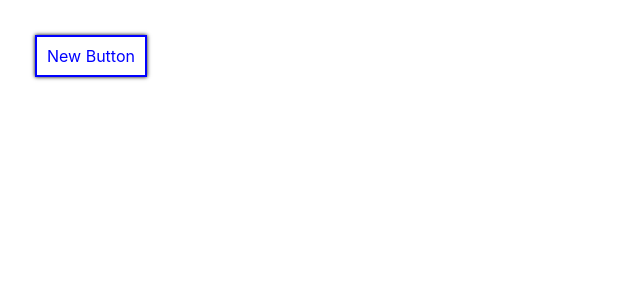
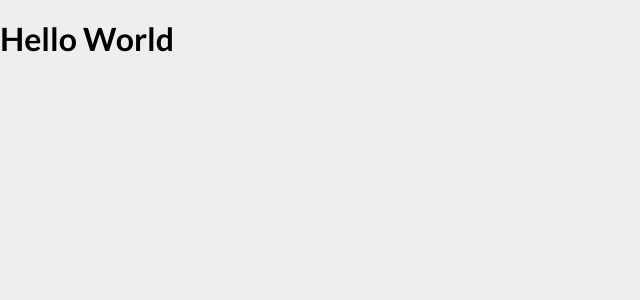
Before and after one commit to RobFyd/practice-in-react, a React (Create React App) app: page / in a window 1280 px wide. Shown: the top 300 px of the page, without its empty margins (0-640 px from the left). Built offline with nearby package versions, Linux system fonts and the light colour scheme.

Commit message:
new exercises started

```diff
--- a/src/App.js
+++ b/src/App.js
@@ -1,13 +1,11 @@
-import { ThemeProvider } from "styled-components";
-import { theme } from "./theme";
-import { StyledButton } from "./styled";
+
 
 function App() {
-  return (
-    <ThemeProvider theme={theme}>
-      <StyledButton></StyledButton>
-    </ThemeProvider>
-  )
+ return (
+    <div>
+      <h1>Hello World</h1>
+    </div>
+ )
 }
 
 export default App;
--- a/src/index.css
+++ b/src/index.css
@@ -1,13 +1,12 @@
-body {
-  margin: 25px;
-  font-family: -apple-system, BlinkMacSystemFont, 'Segoe UI', 'Roboto', 'Oxygen',
-    'Ubuntu', 'Cantarell', 'Fira Sans', 'Droid Sans', 'Helvetica Neue',
-    sans-serif;
-  -webkit-font-smoothing: antialiased;
-  -moz-osx-font-smoothing: grayscale;
+html {
+  box-sizing: border-box;
 }
 
-code {
-  font-family: source-code-pro, Menlo, Monaco, Consolas, 'Courier New',
-    monospace;
+*, *:before, *:after {
+  box-sizing: inherit;
 }
+
+body {
+  font-family: "Lato", sans-serif;
+  background: #eee;
+}
```
